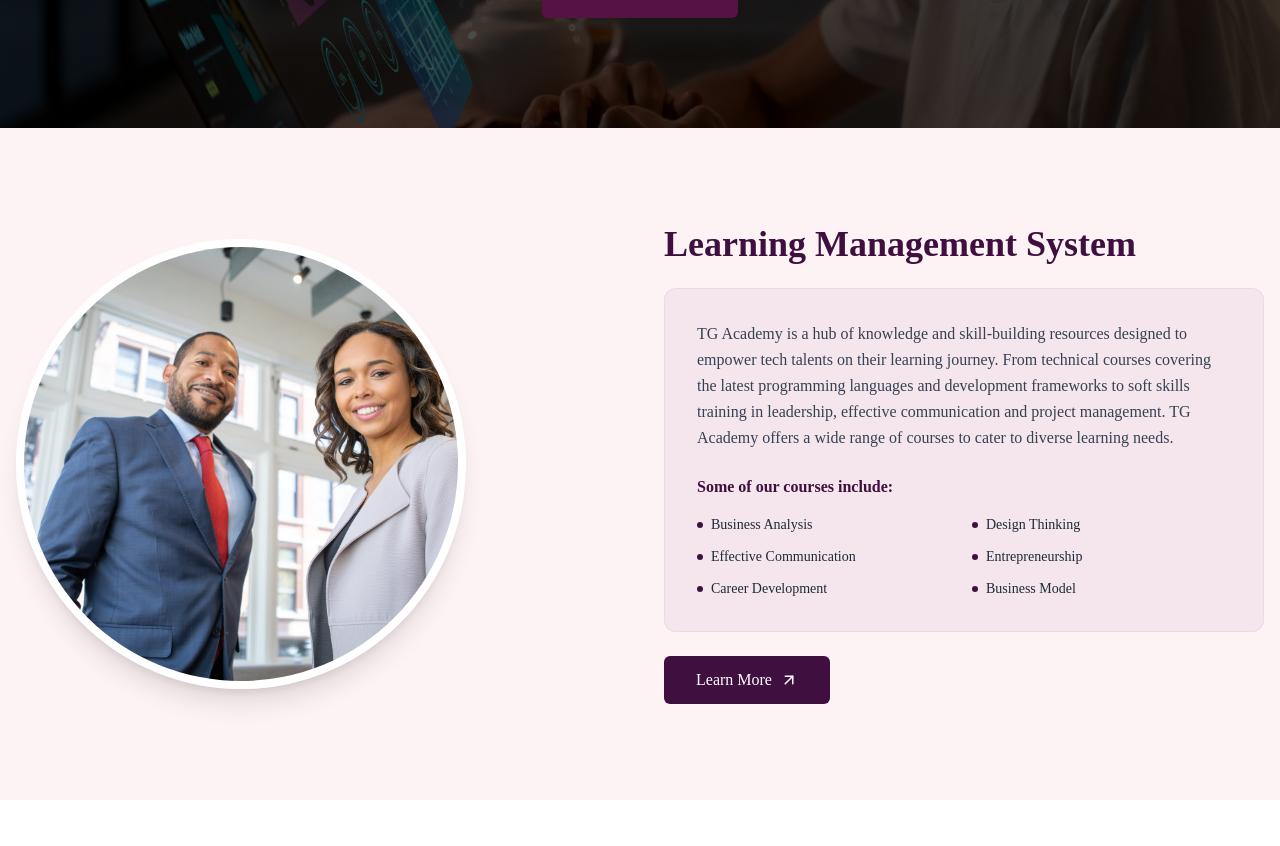
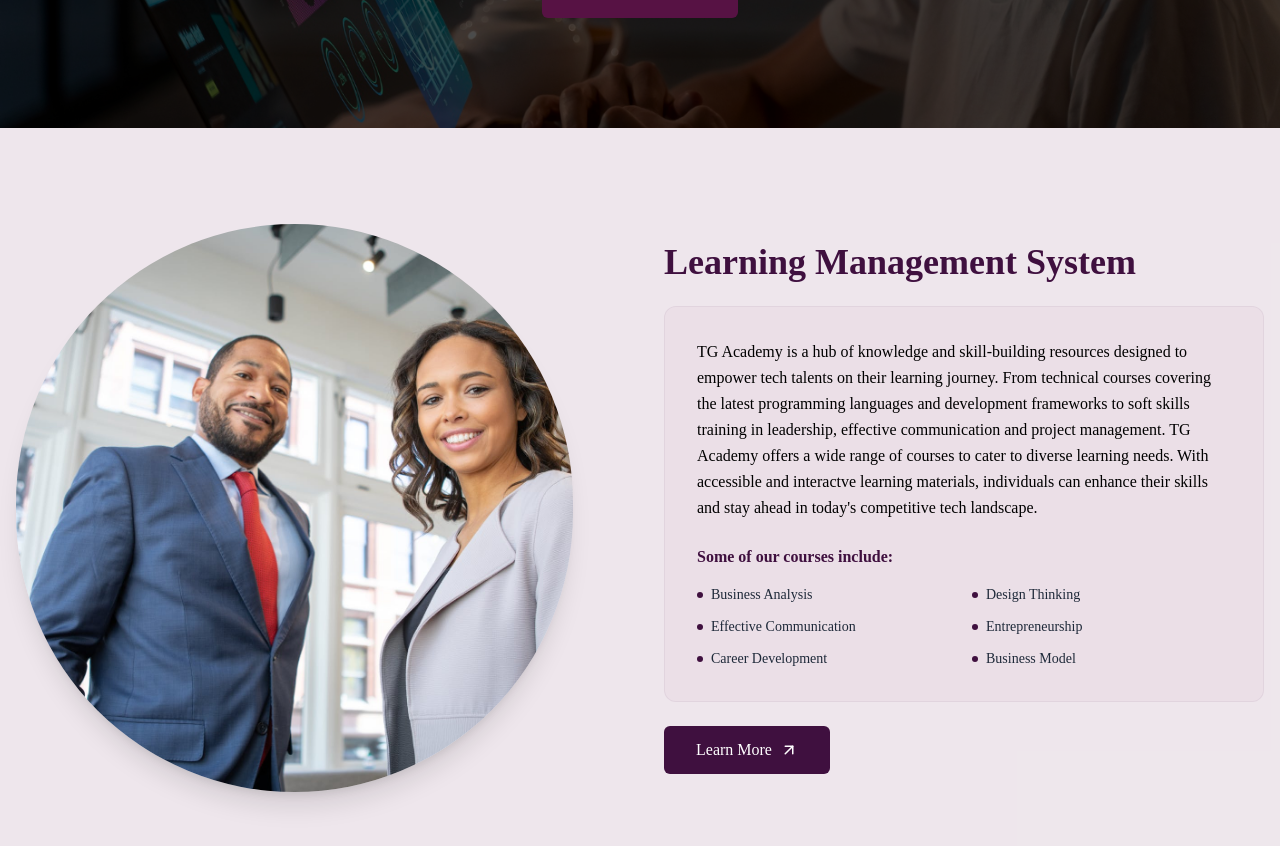
Before and after one commit to programmerolashow/Tobams-Group, a Next.js app: page / in a window 1280 px wide. Shown: the part 520-1366 px from the top of the page. Before the commit the page ends 1320 px from the top, so only its background shows below. Built offline with nearby package versions, Linux system fonts and the light colour scheme.

Commit message:
LMS SECTION BUILD

```diff
--- a/components/LMS.tsx
+++ b/components/LMS.tsx
@@ -12,12 +12,12 @@
     ];
 
     return (
-        <section className="bg-[#FDF2F4] py-16 md:py-24 px-4 overflow-hidden">
+        <section className="bg-[#5712441A] py-16 md:py-24 px-4 overflow-hidden">
             <div className="max-w-7xl mx-auto grid grid-cols-1 lg:grid-cols-2 gap-12 items-center">
 
                 {/* Left Side: Circular Image */}
                 <div className="relative flex justify-center lg:justify-start">
-                    <div className="relative w-[320px] h-[320px] md:w-[450px] md:h-[450px] overflow-hidden rounded-full border-8 border-white shadow-xl">
+                    <div className="relative w-[556.88px] h-[568px] overflow-hidden rounded-[357.57px] shadow-xl">
                         <Image
                             src="/lms-image.jpg" // Ensure you export this from Figma
                             alt="LMS Professional Team"
@@ -34,13 +34,14 @@
                     </h2>
 
                     <div className="bg-[#E6D5E0]/40 p-8 rounded-xl border border-[#3F103F]/5">
-                        <p className="text-gray-700 leading-relaxed mb-6 text-sm md:text-base">
+                        <p className="text-black leading-relaxed mb-6 text-sm md:text-base">
                             TG Academy is a hub of knowledge and skill-building resources designed to
                             empower tech talents on their learning journey. From technical courses
                             covering the latest programming languages and development frameworks to
                             soft skills training in leadership, effective communication and project
                             management. TG Academy offers a wide range of courses to cater to diverse
-                            learning needs.
+                            learning needs. With accessible and interactve learning materials, individuals
+                            can enhance their skills and stay ahead in today's competitive tech landscape.
                         </p>
 
                         <h3 className="text-[#3F103F] font-bold mb-4">Some of our courses include:</h3>
```
